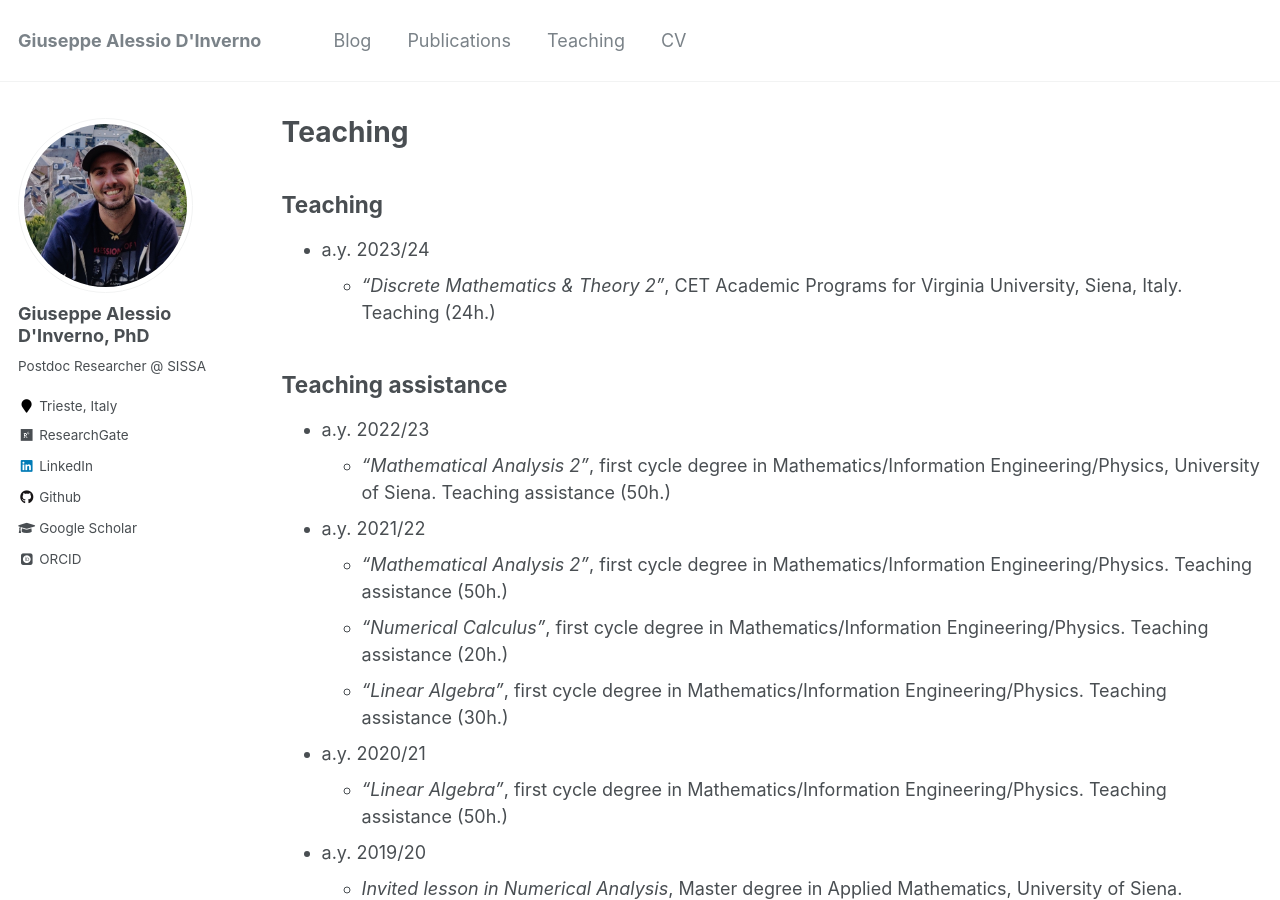
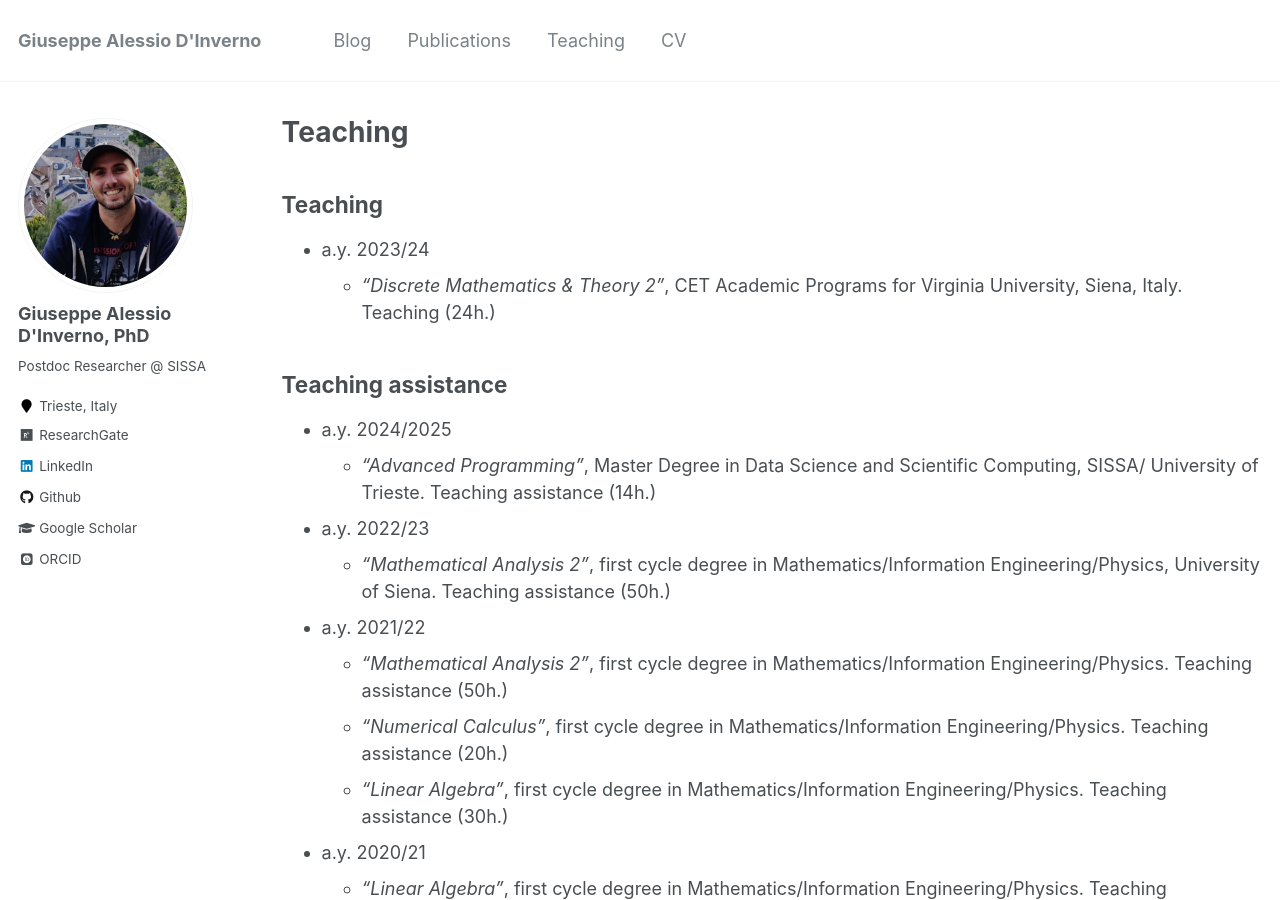
Before and after one commit to DavideOberto/DavideOberto.github.io, a Jekyll site: the page built from _pages/teaching.md, in a window 1280 px wide and 900 px high. Built offline with Jekyll 4.4.1, drawn with Linux system fonts in a browser that asks for light colours; some web fonts are replaced.

Commit message:
teaching

```diff
--- a/_pages/teaching.md
+++ b/_pages/teaching.md
@@ -9,9 +9,11 @@ author_profile: true
 
 ## Teaching
 * a.y. 2023/24
-    * <em>"Discrete Mathematics & Theory 2”</em>, CET Academic Programs for Virginia University, Siena, Italy. Teaching (24h.)
+    * <em>“Discrete Mathematics & Theory 2”</em>, CET Academic Programs for Virginia University, Siena, Italy. Teaching (24h.)
 
 ## Teaching assistance
+* a.y. 2024/2025
+    * <em>“Advanced Programming”</em>, Master Degree in Data Science and Scientific Computing, SISSA/ University of Trieste. Teaching assistance (14h.)
 * a.y. 2022/23
     * <em>“Mathematical Analysis 2”</em>, first cycle degree in Mathematics/Information Engineering/Physics, University of Siena. Teaching assistance (50h.)
 
```
